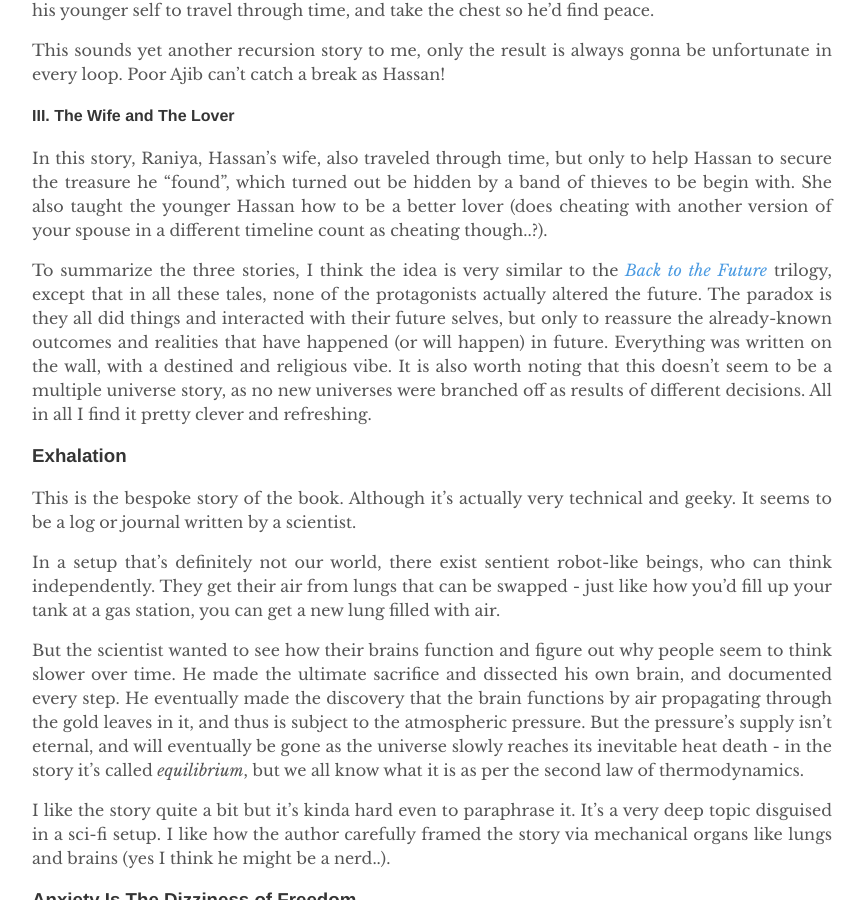
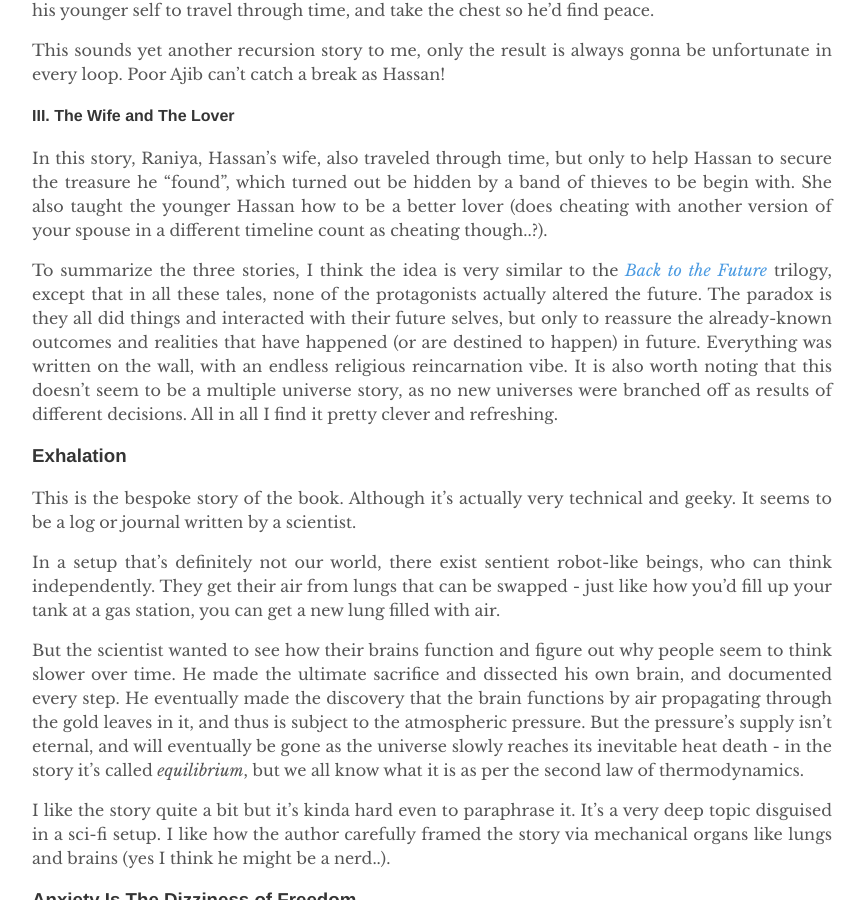
Before and after one commit to yuexiaofeng/yuexiaofeng.github.io, a Jekyll site: the page built from _posts/2024-12-21-exhalation.md, in a window 1280 px wide and 900 px high, scrolled down 3088 px. Shown: the whole window, without its empty margins (208-1073 px from the left). Built offline with Jekyll 4.4.1, drawn with Linux system fonts in a browser that asks for light colours.

Commit message:
updated exhalation post

```diff
--- a/_posts/2024-12-21-exhalation.md
+++ b/_posts/2024-12-21-exhalation.md
@@ -50,7 +50,7 @@ This sounds yet another recursion story to me, only the result is always gonna b
 
 In this story, Raniya, Hassan's wife, also traveled through time, but only to help Hassan to secure the treasure he "found", which turned out be hidden by a band of thieves to be begin with. She also taught the younger Hassan how to be a better lover (does cheating with another version of your spouse in a different timeline count as cheating though..?).
 
-To summarize the three stories, I think the idea is very similar to the [*Back to the Future*](https://www.imdb.com/title/tt0088763/){:target="_blank"} trilogy, except that in all these tales, none of the protagonists actually altered the future. The paradox is they all did things and interacted with their future selves, but only to reassure the already-known outcomes and realities that have happened (or will happen) in future. Everything was written on the wall, with a destined and religious vibe. It is also worth noting that this doesn't seem to be a multiple universe story, as no new universes were branched off as results of different decisions. All in all I find it pretty clever and refreshing.
+To summarize the three stories, I think the idea is very similar to the [*Back to the Future*](https://www.imdb.com/title/tt0088763/){:target="_blank"} trilogy, except that in all these tales, none of the protagonists actually altered the future. The paradox is they all did things and interacted with their future selves, but only to reassure the already-known outcomes and realities that have happened (or are destined to happen) in future. Everything was written on the wall, with an endless religious reincarnation vibe. It is also worth noting that this doesn't seem to be a multiple universe story, as no new universes were branched off as results of different decisions. All in all I find it pretty clever and refreshing.
 
 ### Exhalation
 
```
